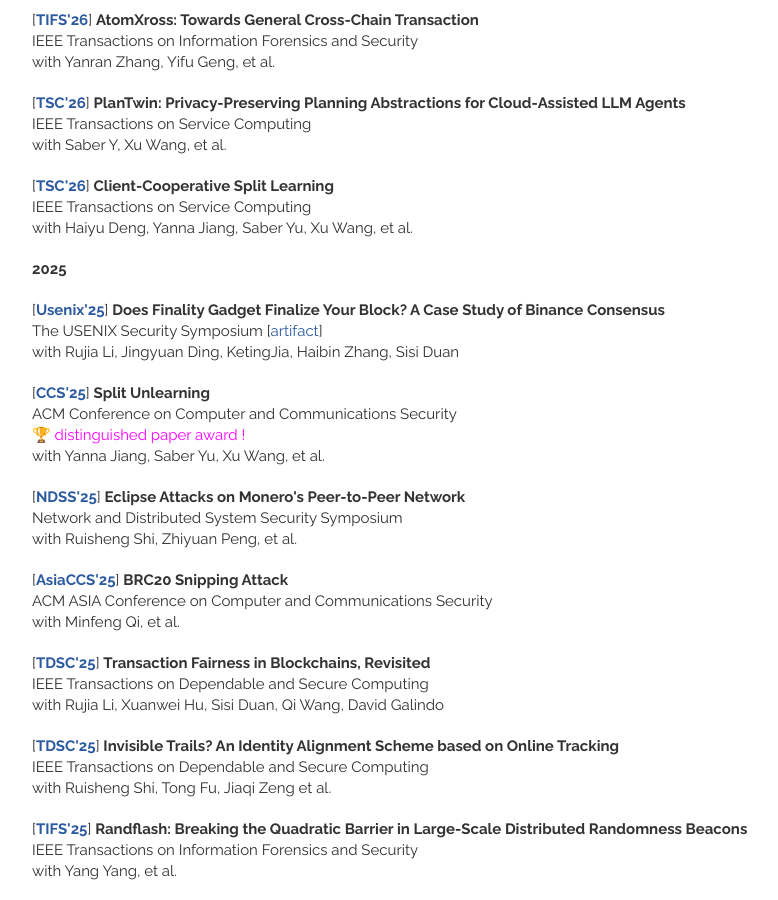
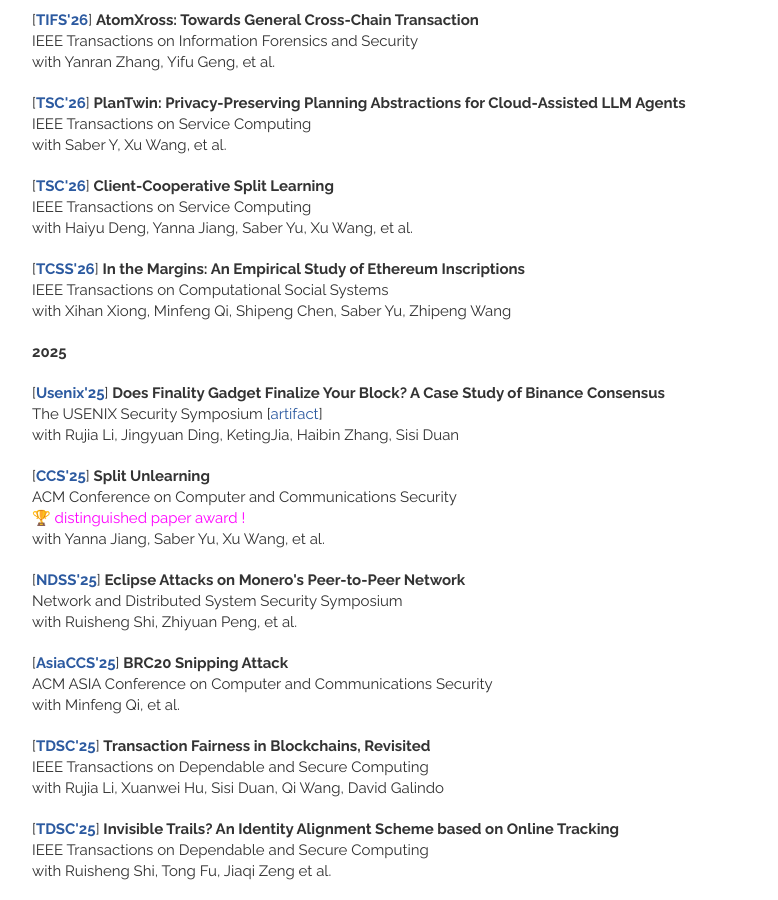
Before and after one commit to qinwang-git/qinwang-git.github.io, a Jekyll site: the page built from publications.html, in a window 1280 px wide and 900 px high, scrolled down 1499 px. Shown: the whole window, without its empty margins (148-926 px from the left). Built offline with Jekyll 4.4.1, drawn with Linux system fonts in a browser that asks for light colours; nearby versions of some CDN libraries.

Commit message:
Update publications.html

```diff
--- a/_includes/publications.html
+++ b/_includes/publications.html
@@ -182,6 +182,18 @@
             <br> with Haiyu Deng, Yanna Jiang, Saber Yu, Xu Wang, et al.
         </header>
     </article>
+
+    <article>
+        <header>
+          [<strong><a href = "https://arxiv.org/pdf/2603.19086" target="_blank">TCSS'26</a></strong>]
+               <strong> In the Margins: An Empirical Study of Ethereum Inscriptions </strong>
+            <br> IEEE Transactions on Computational Social Systems
+            <br> with Xihan Xiong, Minfeng Qi, Shipeng Chen, Saber Yu, Zhipeng Wang
+        </header>
+    </article>
+
+
+
 
 
     <article>
```
